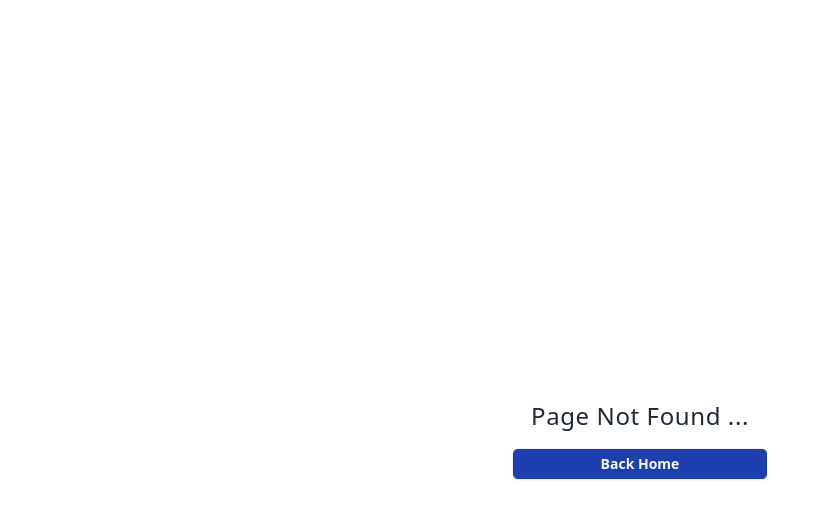
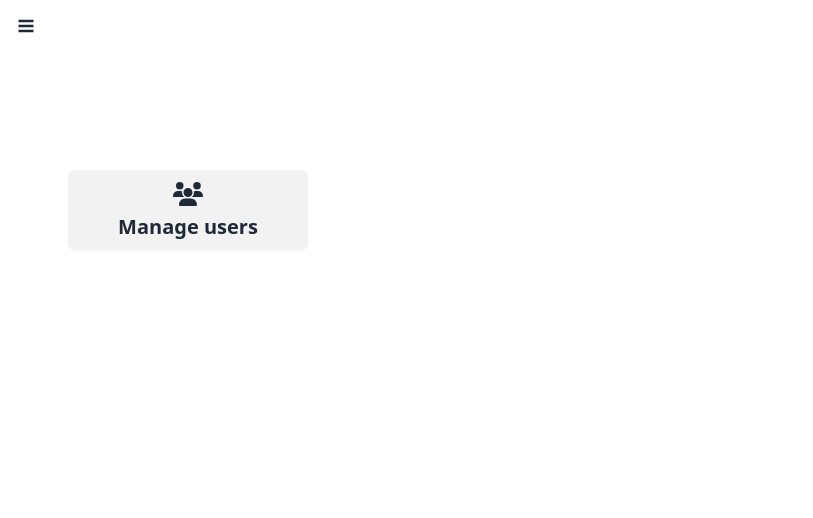
Before and after one commit to arwegasira/ezra-react-app, a React (Vite) app: page /settings in a window 1280 px wide. Before the commit this address had no page. Shown: the top 518 px of the page, without its empty margins (0-813 px from the left). Built offline with nearby package versions, Linux system fonts and the light colour scheme.

Commit message:
settings and users pages

```diff
--- a/src/App.jsx
+++ b/src/App.jsx
@@ -10,6 +10,8 @@ import {
   VerifyAccount,
   Error,
   Layout,
+  Settings,
+  Users,
 } from './Pages'
 import { QueryClient, QueryClientProvider } from '@tanstack/react-query'
 import { ReactQueryDevtools } from '@tanstack/react-query-devtools'
@@ -50,6 +52,16 @@ const router = createBrowserRouter([
         errorElement: <ErrorElement></ErrorElement>,
         loader: singleClientLoader,
       },
+      {
+        path: 'settings',
+        element: <Settings></Settings>,
+        errorElement: <ErrorElement></ErrorElement>,
+      },
+      {
+        path: 'users',
+        element: <Users></Users>,
+        errorElement: <ErrorElement></ErrorElement>,
+      },
     ],
   },
   {
--- /dev/null
+++ b/src/Pages/Settings.jsx
@@ -0,0 +1,26 @@
+import { nanoid } from 'nanoid'
+import { FaUsers } from 'react-icons/fa6'
+import { Link } from 'react-router-dom'
+const settingsArray = [
+  { text: 'Manage users', icon: <FaUsers></FaUsers>, to: '/users' },
+]
+const Settings = () => {
+  return (
+    <section className='mt-[7rem] '>
+      {settingsArray.map((setting) => {
+        const { text, icon, to } = setting
+        return (
+          <Link
+            key={nanoid()}
+            to={to}
+            className='btn w-[15rem] flex flex-col gap-1 h-[5rem]'
+          >
+            <i className='text-3xl'>{icon}</i>
+            <span className='text-xl'>{text}</span>
+          </Link>
+        )
+      })}
+    </section>
+  )
+}
+export default Settings
--- /dev/null
+++ b/src/Pages/Users.jsx
@@ -0,0 +1,4 @@
+const Users = () => {
+  return <div>Users</div>
+}
+export default Users
--- a/src/Pages/index.js
+++ b/src/Pages/index.js
@@ -6,3 +6,5 @@ export { default as VerifyAccount } from './VerifyAccount'
 export { default as SingleClient } from './SingleClient'
 export { default as Error } from './Error'
 export { default as Layout } from './Layout'
+export { default as Settings } from './Settings'
+export { default as Users } from './Users'
```
